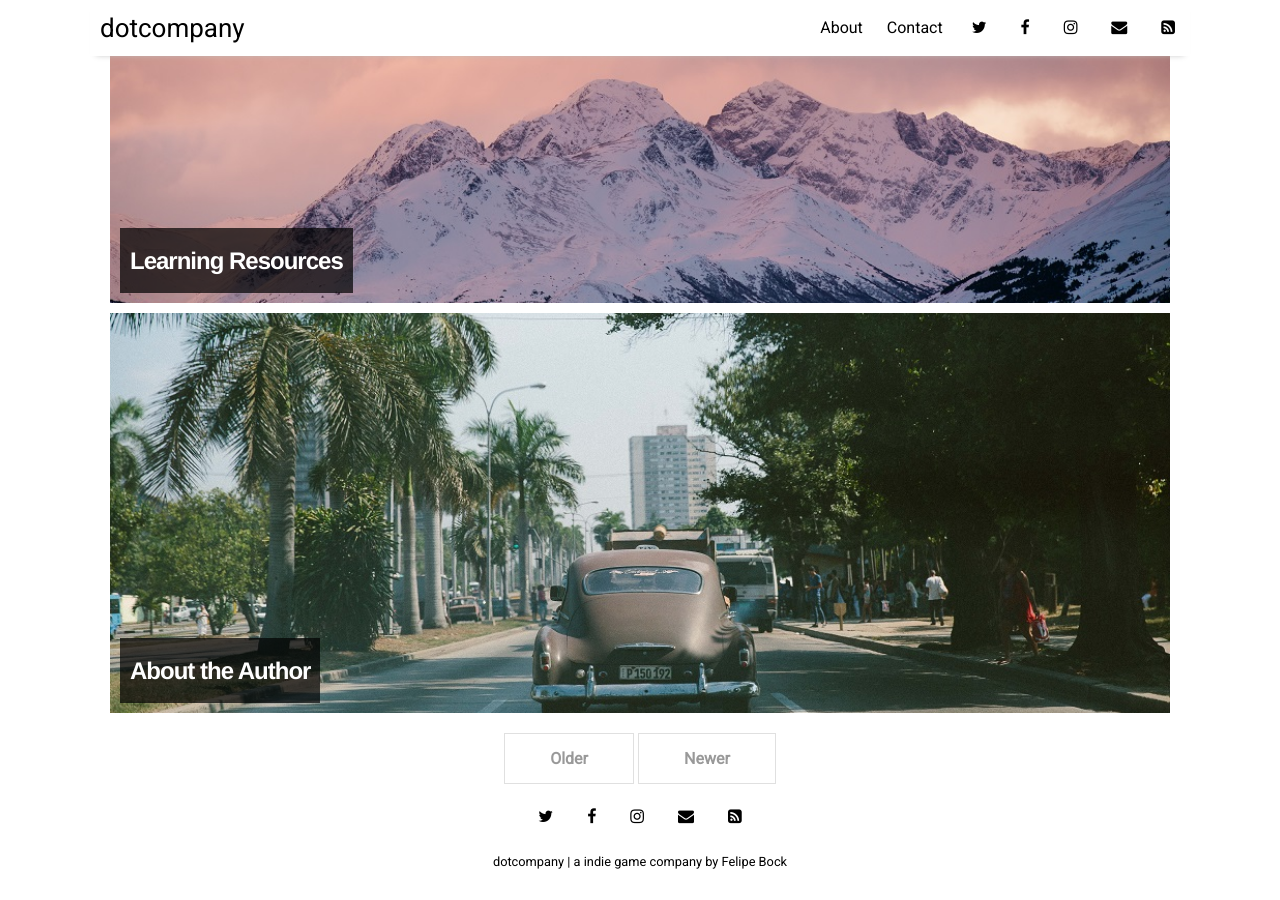
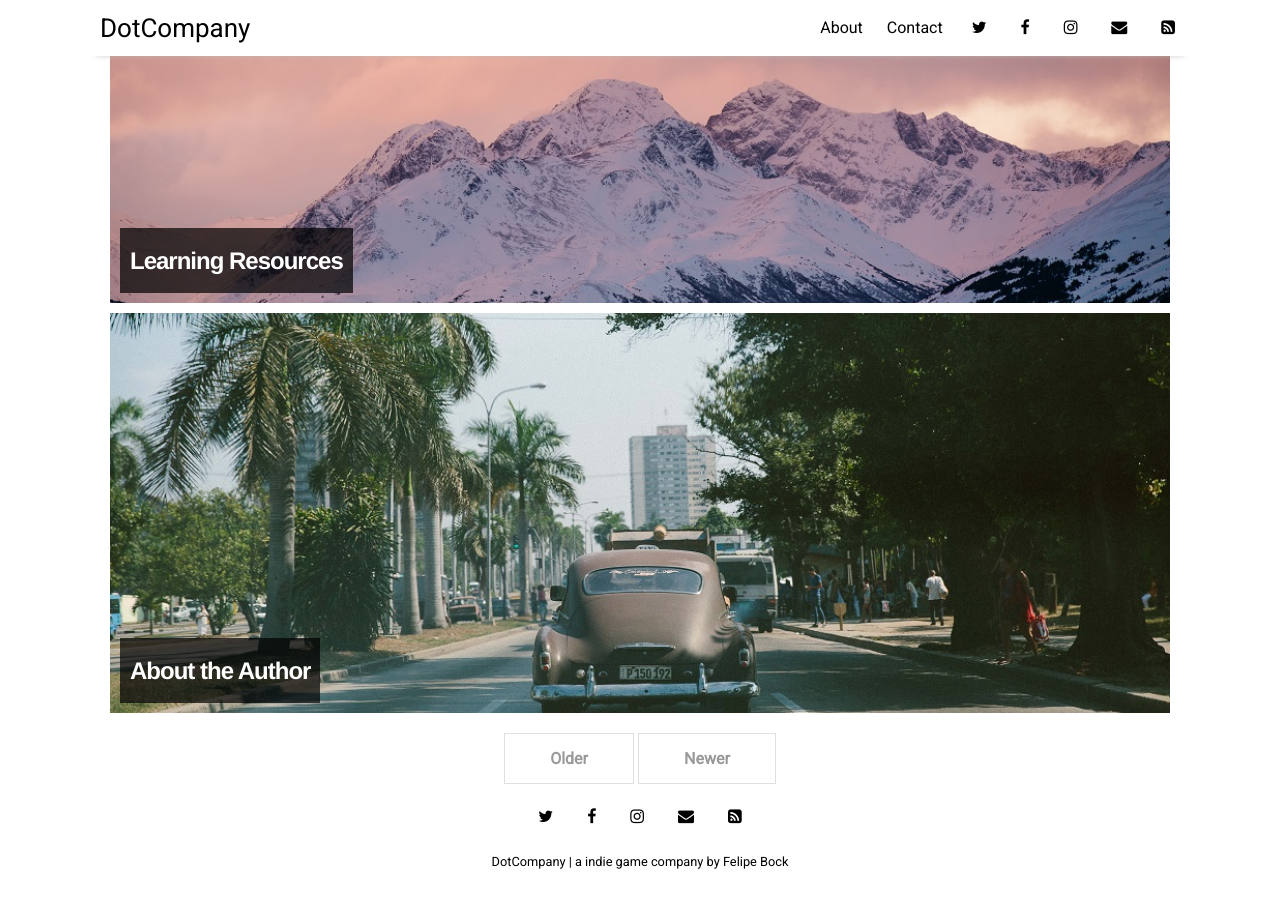
Before and after one commit to dotcompanygames/dotcompanygames.github.io, a Jekyll site: the page built from index.html, in a window 1280 px wide and 900 px high, scrolled down 1398 px. Built offline with Jekyll 4.4.1, drawn with Linux system fonts in a browser that asks for light colours; nearby versions of some CDN libraries; the list of posts is cut into pages by our own code.

```diff
--- a/_config.yml
+++ b/_config.yml
@@ -14,7 +14,7 @@ sass:
   style: :nested
 
 # Customise atom feed settings (this is where Jekyll-Feed gets configuration information)
-title:		           "dotcompany"
+title:		           "DotCompany"
 description:	       "a indie game company"
 author:              "Felipe Bock"
 
```
